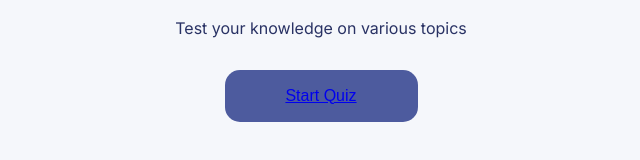
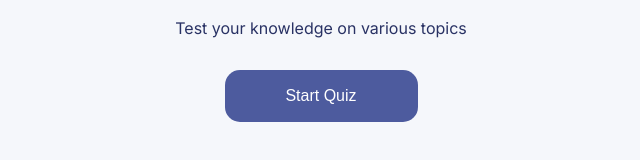
Before and after one commit to wx-it/quizzical, a React (Create React App) app: page / in a window 1280 px wide. Shown: the part 358-518 px from the top of the page, without its empty margins (319-959 px from the left). Built offline with nearby package versions, Linux system fonts and the light colour scheme.

Commit message:
styling link button

```diff
--- a/src/index.css
+++ b/src/index.css
@@ -34,13 +34,18 @@ body{
 
 .container button{
   background-color: #4d5b9e;
-  color: white;
   border: none;
   width: 193px;
   height: 52px;
   border-radius: 15px;
+  cursor: pointer;
+}
+
+.container button a{
   font-size: 16px;
-  cursor: pointer;
+  color: white;
+  text-decoration: none;
+
 }
 
 .container button:active{
```
